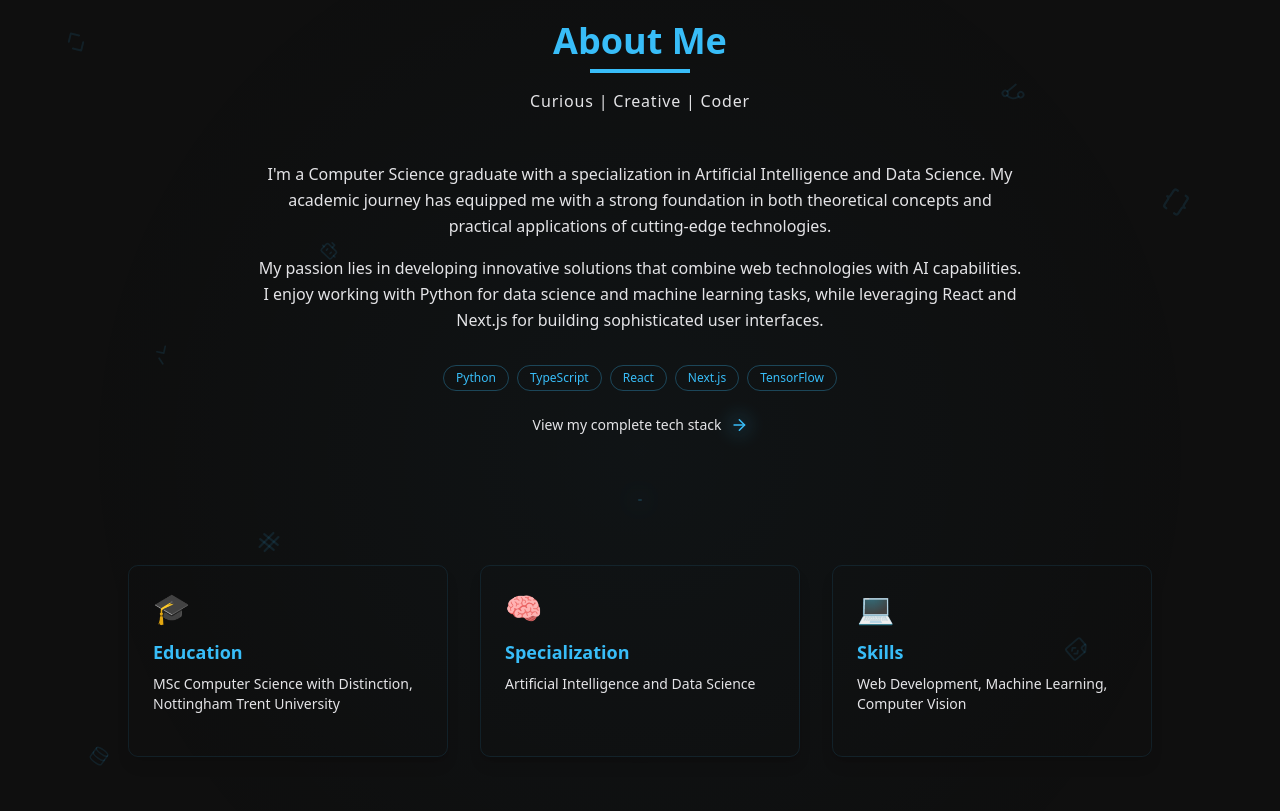
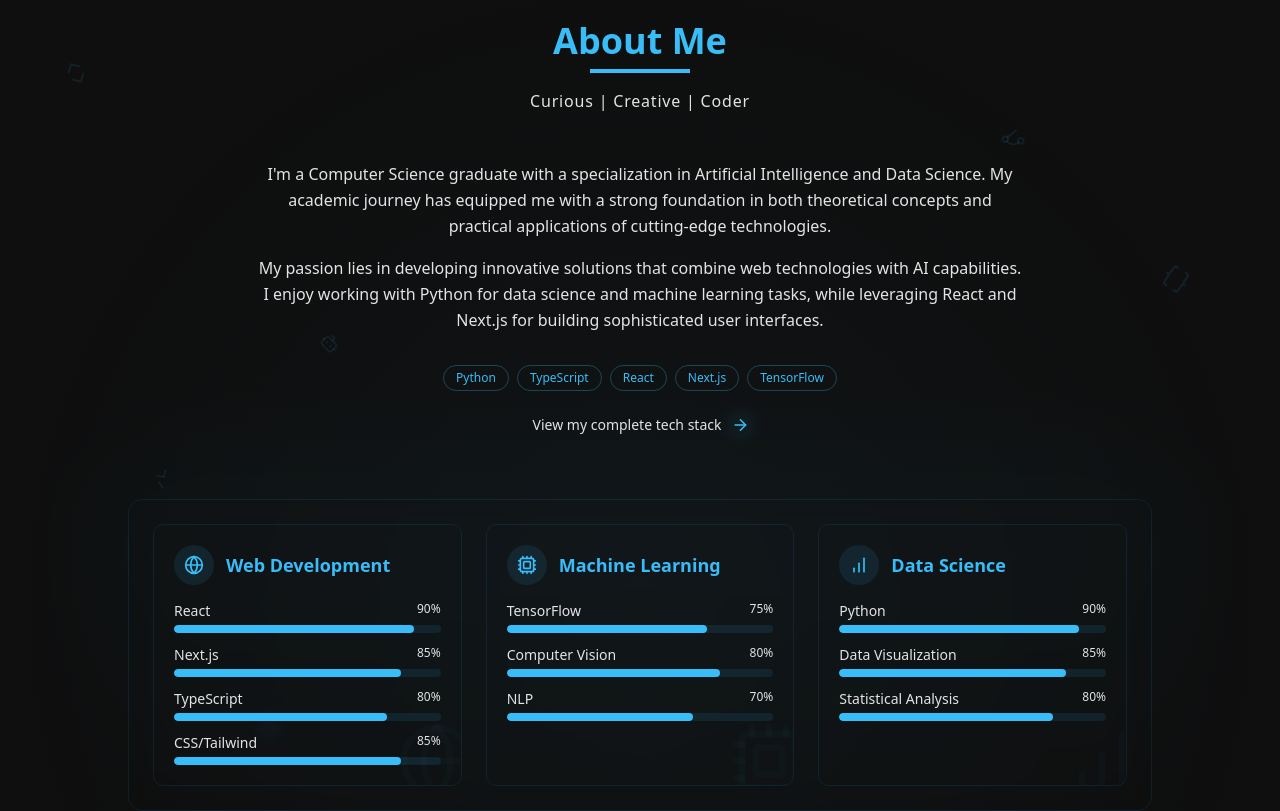
Before and after one commit to KristiyanCholakov/Portfolio-Website, a Next.js app: page / in a window 1280 px wide. Shown: the part 700-1511 px from the top of the page. Built offline with nearby package versions, Linux system fonts and the light colour scheme; grey boxes are pictures that could not be loaded.

Commit message:
finalized about me section + smooth scroll between sections

```diff
--- a/src/components/sections/About.tsx
+++ b/src/components/sections/About.tsx
@@ -14,8 +14,12 @@ import {
   Hash,
   Bot,
   ArrowRight,
+  Cpu,
+  Globe,
+  BarChart,
 } from 'lucide-react'
 import TypingText from '@/components/ui/TypingText'
+import { scrollToSection } from '@/utils/navigation'
 
 // Highlights with icons
 const highlights = [
@@ -38,6 +42,38 @@ const highlights = [
 
 // Main technologies
 const mainTech = ['Python', 'TypeScript', 'React', 'Next.js', 'TensorFlow']
+
+// Skills data for visualization
+const skillCategories = [
+  {
+    name: 'Web Development',
+    icon: Globe,
+    skills: [
+      { name: 'React', level: 90 },
+      { name: 'Next.js', level: 85 },
+      { name: 'TypeScript', level: 80 },
+      { name: 'CSS/Tailwind', level: 85 },
+    ],
+  },
+  {
+    name: 'Machine Learning',
+    icon: Cpu,
+    skills: [
+      { name: 'TensorFlow', level: 75 },
+      { name: 'Computer Vision', level: 80 },
+      { name: 'NLP', level: 70 },
+    ],
+  },
+  {
+    name: 'Data Science',
+    icon: BarChart,
+    skills: [
+      { name: 'Python', level: 90 },
+      { name: 'Data Visualization', level: 85 },
+      { name: 'Statistical Analysis', level: 80 },
+    ],
+  },
+]
 
 // Decorative code icons for the background
 const codeIcons = [
@@ -179,7 +215,14 @@ export default function About() {
               viewport={{ once: true }}
               transition={{ delay: 0.3, duration: 0.5 }}
             >
-              <Link href="#tech-stack" className="group inline-flex items-center">
+              <Link
+                href="#tech-stack"
+                onClick={e => {
+                  e.preventDefault()
+                  scrollToSection('tech-stack')
+                }}
+                className="group inline-flex items-center"
+              >
                 <span className="text-text-muted group-hover:text-accent mr-2 text-sm transition-colors">
                   View my complete tech stack
                 </span>
@@ -210,39 +253,64 @@ export default function About() {
           </motion.div>
         </div>
 
-        {/* Image section */}
+        {/* Interactive Skills Visualization - Replacing Image Section */}
         <motion.div
-          className="relative mb-16 flex justify-center"
+          className="relative mb-16"
           initial={{ opacity: 0 }}
           whileInView={{ opacity: 1 }}
           viewport={{ once: true, margin: '-100px' }}
           transition={{ duration: 0.6, ease: 'easeOut', delay: 0.2 }}
         >
-          <div className="relative">
-            {/* Glow effect */}
-            <div className="from-accent/30 to-accent/10 absolute -inset-1 rounded-lg bg-gradient-to-r opacity-75 blur-lg" />
-            <div className="border-accent/20 bg-background/80 relative aspect-video w-full max-w-[640px] overflow-hidden rounded-lg border">
-              <Image
-                src="/about-image.jpg"
-                alt="Kristiyan working"
-                fill
-                className="object-cover"
-                sizes="(max-width: 768px) 100vw, 640px"
-              />
+          <div className="from-accent/10 absolute -inset-10 bg-gradient-to-b to-transparent opacity-30 blur-3xl" />
 
-              {/* Overlay with animated gradient */}
+          <div className="border-accent/10 bg-surface/50 relative grid grid-cols-1 gap-6 rounded-xl border p-6 backdrop-blur-sm md:grid-cols-3">
+            {skillCategories.map((category, idx) => (
               <motion.div
-                className="from-accent/40 absolute inset-0 bg-gradient-to-tr to-transparent opacity-30"
-                animate={{
-                  background: [
-                    'linear-gradient(to top right, rgba(56,189,248,0.4), transparent)',
-                    'linear-gradient(to bottom right, rgba(56,189,248,0.4), transparent)',
-                    'linear-gradient(to top right, rgba(56,189,248,0.4), transparent)',
-                  ],
-                }}
-                transition={{ duration: 8, repeat: Infinity, ease: 'easeInOut' }}
-              />
-            </div>
+                key={category.name}
+                initial={{ opacity: 0, y: 20 }}
+                whileInView={{ opacity: 1, y: 0 }}
+                viewport={{ once: true }}
+                transition={{ delay: 0.2 + idx * 0.1, duration: 0.5 }}
+                className="border-accent/10 relative overflow-hidden rounded-lg border p-5"
+                whileHover={{ y: -5, boxShadow: '0 10px 30px -15px rgba(56,189,248,0.3)' }}
+              >
+                <div className="mb-4 flex items-center gap-3">
+                  <div className="bg-accent/10 text-accent flex h-10 w-10 items-center justify-center rounded-full">
+                    <category.icon size={20} />
+                  </div>
+                  <h3 className="text-accent text-lg font-bold">{category.name}</h3>
+                </div>
+
+                <div className="space-y-3">
+                  {category.skills.map((skill, i) => (
+                    <div key={skill.name} className="space-y-1">
+                      <div className="flex justify-between">
+                        <span className="text-text-primary text-sm">{skill.name}</span>
+                        <span className="text-text-muted text-xs">{skill.level}%</span>
+                      </div>
+                      <div className="bg-accent/10 h-2 w-full overflow-hidden rounded-full">
+                        <motion.div
+                          className="bg-accent h-full rounded-full"
+                          initial={{ width: 0 }}
+                          whileInView={{ width: `${skill.level}%` }}
+                          viewport={{ once: true }}
+                          transition={{
+                            duration: 1,
+                            delay: 0.4 + idx * 0.1 + i * 0.05,
+                            ease: [0.22, 1, 0.36, 1],
+                          }}
+                        />
+                      </div>
+                    </div>
+                  ))}
+                </div>
+
+                {/* Decorative elements */}
+                <div className="text-accent/5 absolute -right-4 -bottom-4 opacity-50">
+                  <category.icon size={80} />
+                </div>
+              </motion.div>
+            ))}
           </div>
         </motion.div>
 
--- a/src/components/sections/Navbar.tsx
+++ b/src/components/sections/Navbar.tsx
@@ -6,6 +6,7 @@ import { Menu, X, Github, Linkedin } from 'lucide-react'
 import { Button } from '@/components/ui/button'
 import { motion, AnimatePresence } from 'framer-motion'
 import TypingText from '@/components/ui/TypingText'
+import { scrollToSection } from '@/utils/navigation'
 
 const navItems = [
   { href: '/', label: 'Home' },
@@ -35,6 +36,17 @@ const linkVariants = {
 export default function Navbar() {
   const [mobileMenuOpen, setMobileMenuOpen] = useState(false)
   const fullName = 'Kristiyan Cholakov'
+
+  // Function to handle smooth scrolling
+  const handleScrollToSection = (href: string) => (e: React.MouseEvent) => {
+    if (href.startsWith('#')) {
+      e.preventDefault()
+      scrollToSection(href.substring(1), 80, () => setMobileMenuOpen(false))
+    } else if (href === '/' && window.location.pathname === '/') {
+      e.preventDefault()
+      scrollToSection('top', 0, () => setMobileMenuOpen(false))
+    }
+  }
 
   return (
     <header className="border-border bg-background/95 relative w-full border-b font-mono shadow-md shadow-black/10 backdrop-blur-md">
@@ -99,6 +111,7 @@ export default function Navbar() {
               >
                 <Link
                   href={href}
+                  onClick={handleScrollToSection(href)}
                   className="group text-text-muted hover:text-accent relative text-sm font-medium transition-colors"
                 >
                   {label}
@@ -175,7 +188,7 @@ export default function Navbar() {
                   >
                     <Link
                       href={href}
-                      onClick={() => setMobileMenuOpen(false)}
+                      onClick={handleScrollToSection(href)}
                       className="text-text-muted hover:text-accent block text-sm font-medium transition-colors"
                     >
                       {label}
--- /dev/null
+++ b/src/utils/navigation.ts
@@ -0,0 +1,22 @@
+export const scrollToSection = (sectionId: string, offset: number = 80, closeMenu?: () => void) => {
+  if (sectionId === 'top') {
+    window.scrollTo({
+      top: 0,
+      behavior: 'smooth',
+    })
+  } else {
+    const targetElement = document.getElementById(sectionId)
+
+    if (targetElement) {
+      window.scrollTo({
+        top: targetElement.offsetTop - offset,
+        behavior: 'smooth',
+      })
+    }
+  }
+
+  // Close menu if provided
+  if (closeMenu) {
+    closeMenu()
+  }
+}
```
Also changed, not shown: public/about-image.jpeg (added).
